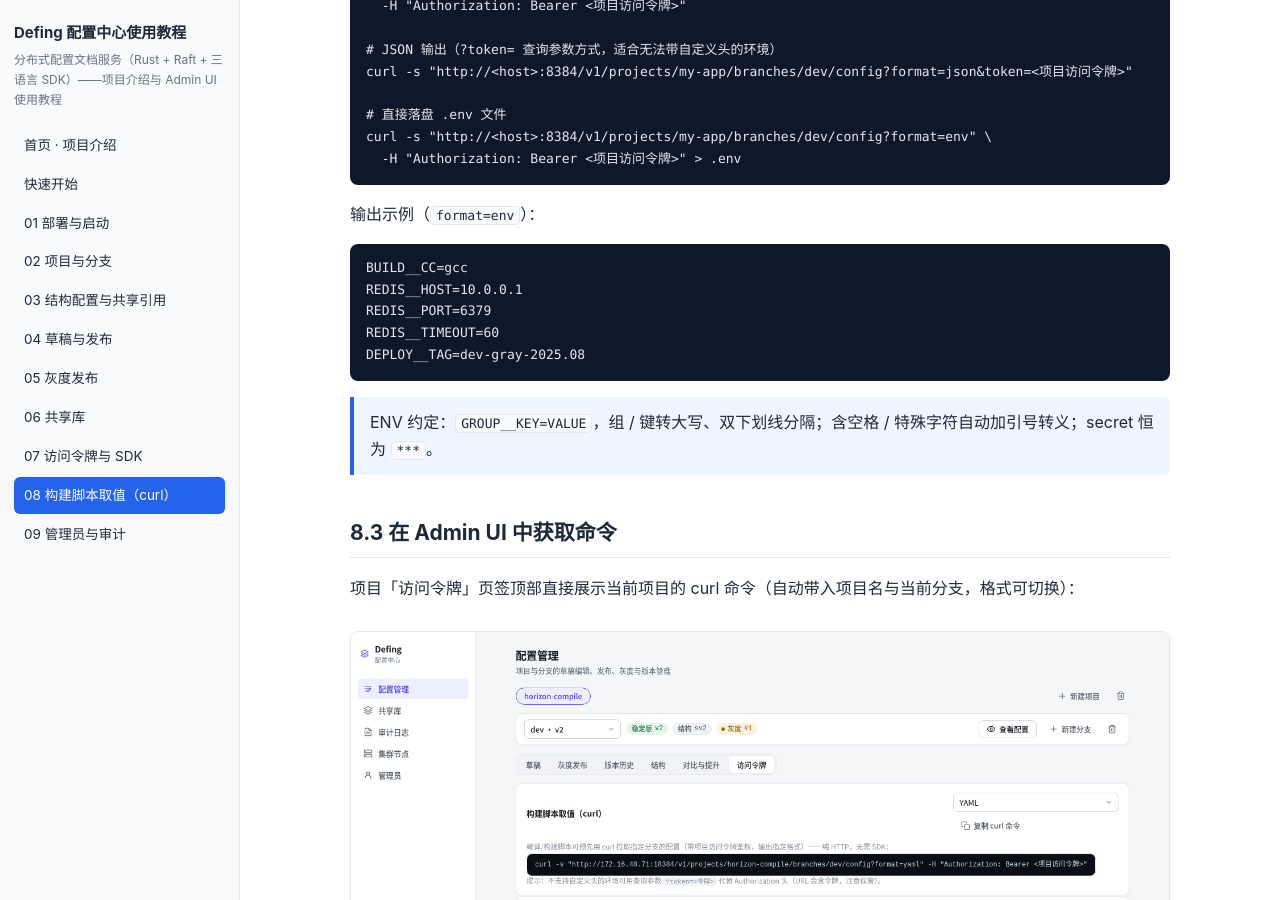
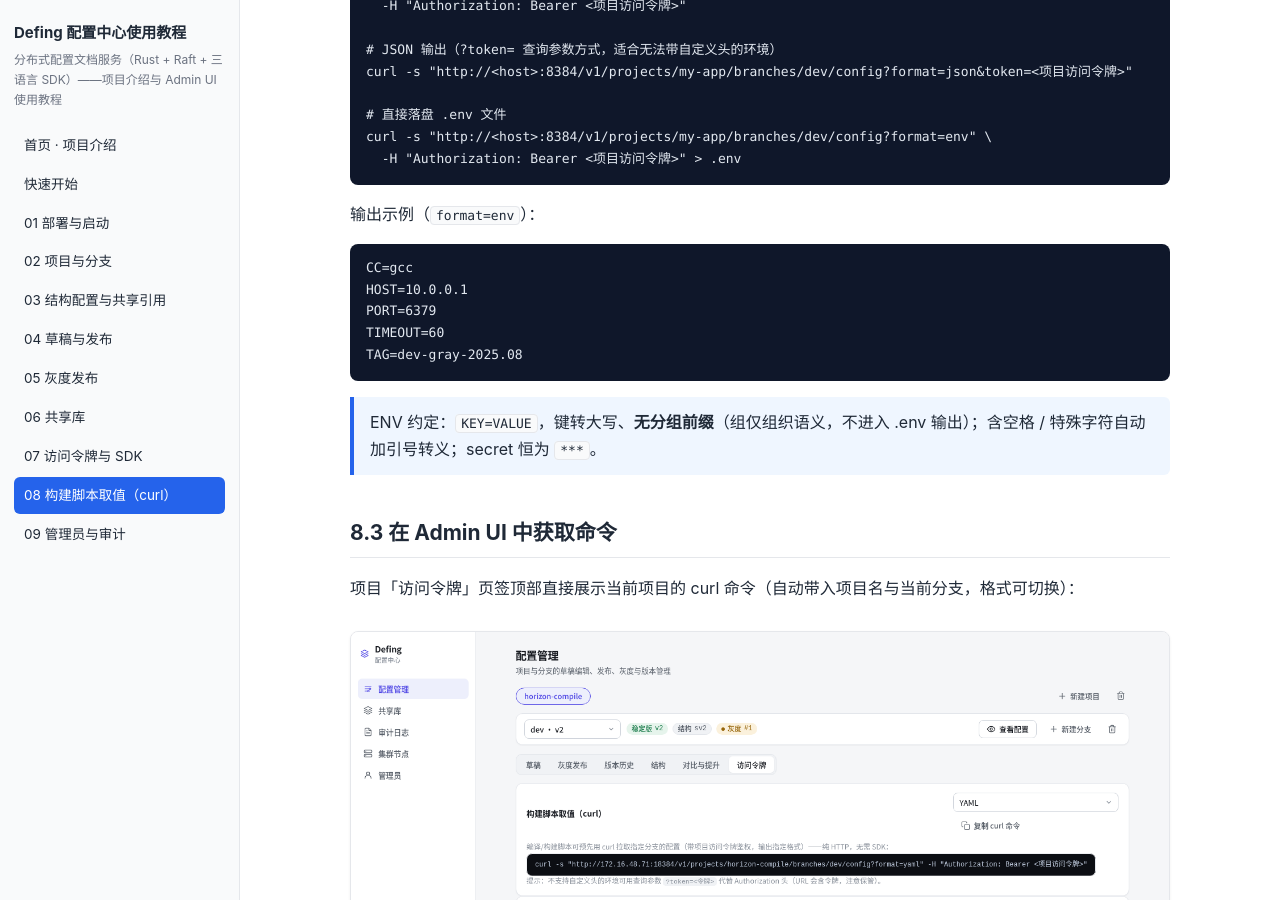
Before and after one commit to ipconfiger/Defing, a Jekyll site: the page built from docs/08-curl.md, in a window 1280 px wide and 900 px high, scrolled down 718 px. Built offline with Jekyll 4.4.1, drawn with Linux system fonts in a browser that asks for light colours.

Commit message:
feat(render): ENV 格式去除分组前缀——KEY=VALUE（键大写），组仅组织语义不进入 .env 输出
- dsh-render render_env：GROUP__KEY → KEY（跨组同名 key 输出重复行，注释注明）
- 测试同步（render_env / render_env_quotes_special_values）
- 文档：README / docs-08-curl / deployment-guide 同步

````diff
--- a/docs/08-curl.md
+++ b/docs/08-curl.md
@@ -40,14 +40,14 @@ curl -s "http://<host>:8384/v1/projects/my-app/branches/dev/config?format=env" \
 输出示例（`format=env`）：
 
 ```text
-BUILD__CC=gcc
-REDIS__HOST=10.0.0.1
-REDIS__PORT=6379
-REDIS__TIMEOUT=60
-DEPLOY__TAG=dev-gray-2025.08
+CC=gcc
+HOST=10.0.0.1
+PORT=6379
+TIMEOUT=60
+TAG=dev-gray-2025.08
 ```
 
-> ENV 约定：`GROUP__KEY=VALUE`，组 / 键转大写、双下划线分隔；含空格 / 特殊字符自动加引号转义；secret 恒为 `***`。
+> ENV 约定：`KEY=VALUE`，键转大写、**无分组前缀**（组仅组织语义，不进入 .env 输出）；含空格 / 特殊字符自动加引号转义；secret 恒为 `***`。
 
 ## 8.3 在 Admin UI 中获取命令
 
````
Also changed, not shown: dev_docs/deployment-guide.md (+1 -1 lines), README.md, 1 other file.
